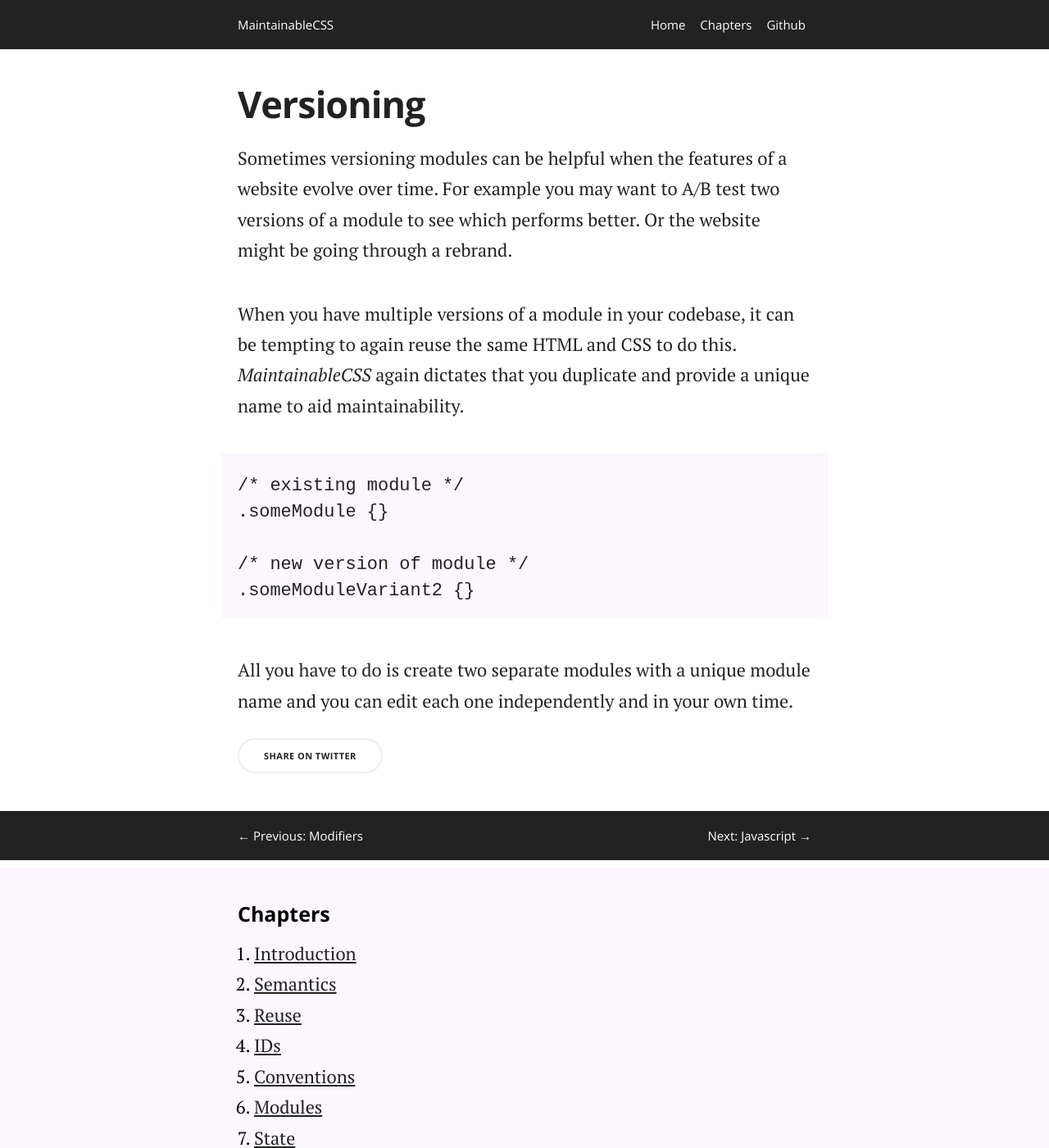
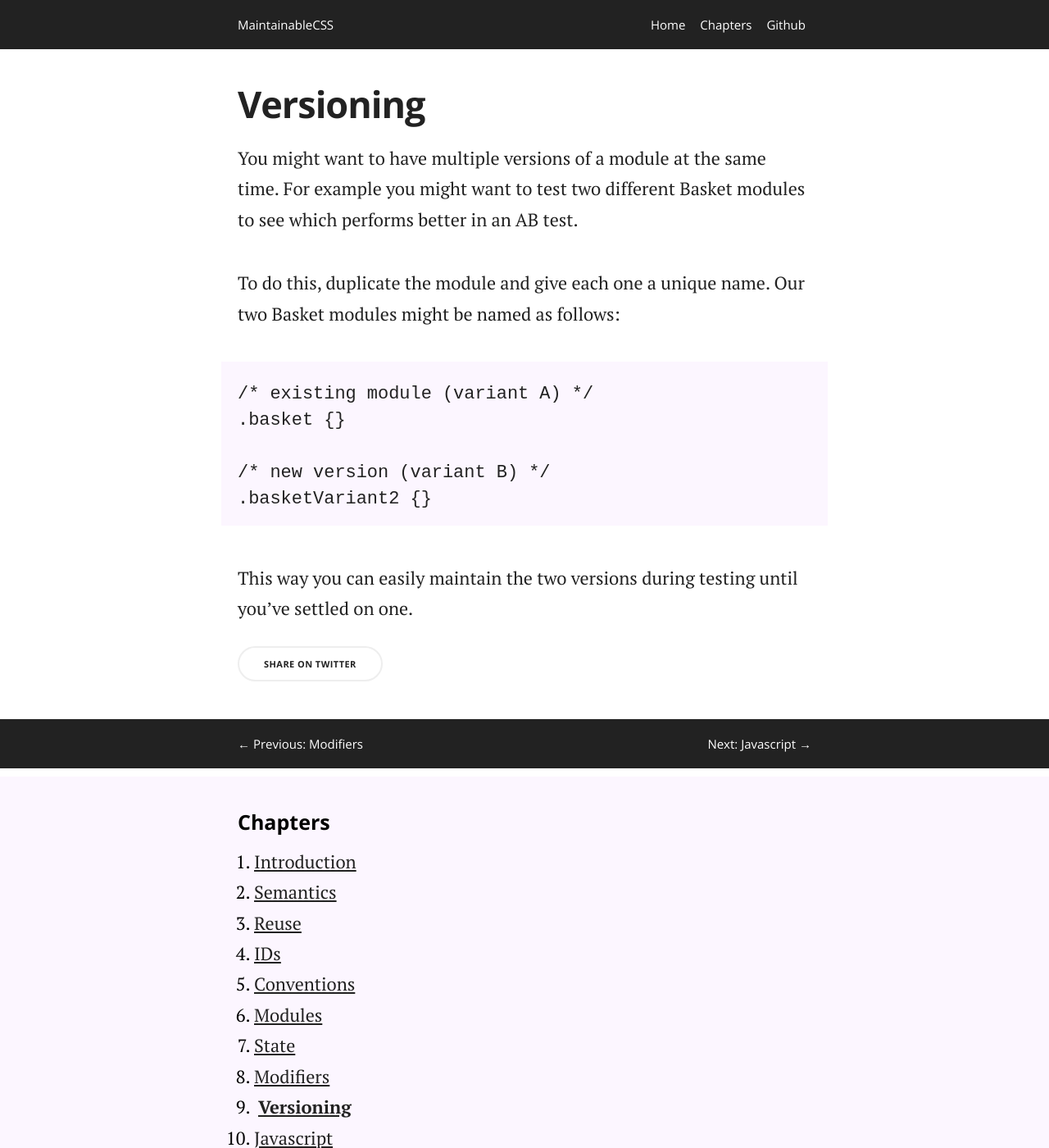
Before and after one commit to adamsilver/maintainablecss.com-jekyll, a Jekyll site: the page built from _chapters/09-versioning.md, in a window 1280 px wide and 1400 px high. Shown: the whole window at 82% size. Built offline with Jekyll 4.4.1, drawn with Linux system fonts in a browser that asks for light colours.

Commit message:
Improve versioning

```diff
--- a/_chapters/09-versioning.md
+++ b/_chapters/09-versioning.md
@@ -6,14 +6,14 @@ permalink: /chapters/versioning/
 description: Learn how MaintainableCSS makes it really easy to upgrade and AB test modules for rapidly evolving websites.
 ---
 
-Sometimes versioning modules can be helpful when the features of a website evolve over time. For example you may want to A/B test two versions of a module to see which performs better. Or the website might be going through a rebrand.
+You might want to have multiple versions of a module at the same time. For example you might want to test two different Basket modules to see which performs better in an AB test.
 
-When you have multiple versions of a module in your codebase, it can be tempting to again reuse the same HTML and CSS to do this. *MaintainableCSS* again dictates that you duplicate and provide a unique name to aid maintainability.
+To do this, duplicate the module and give each one a unique name. Our two Basket modules might be named as follows:
 
-	/* existing module */
-	.someModule {}
+	/* existing module (variant A) */
+	.basket {}
 
-	/* new version of module */
-	.someModuleVariant2 {}
+	/* new version (variant B) */
+	.basketVariant2 {}
 
-All you have to do is create two separate modules with a unique module name and you can edit each one independently and in your own time.
+This way you can easily maintain the two versions during testing until you've settled on one.
```
